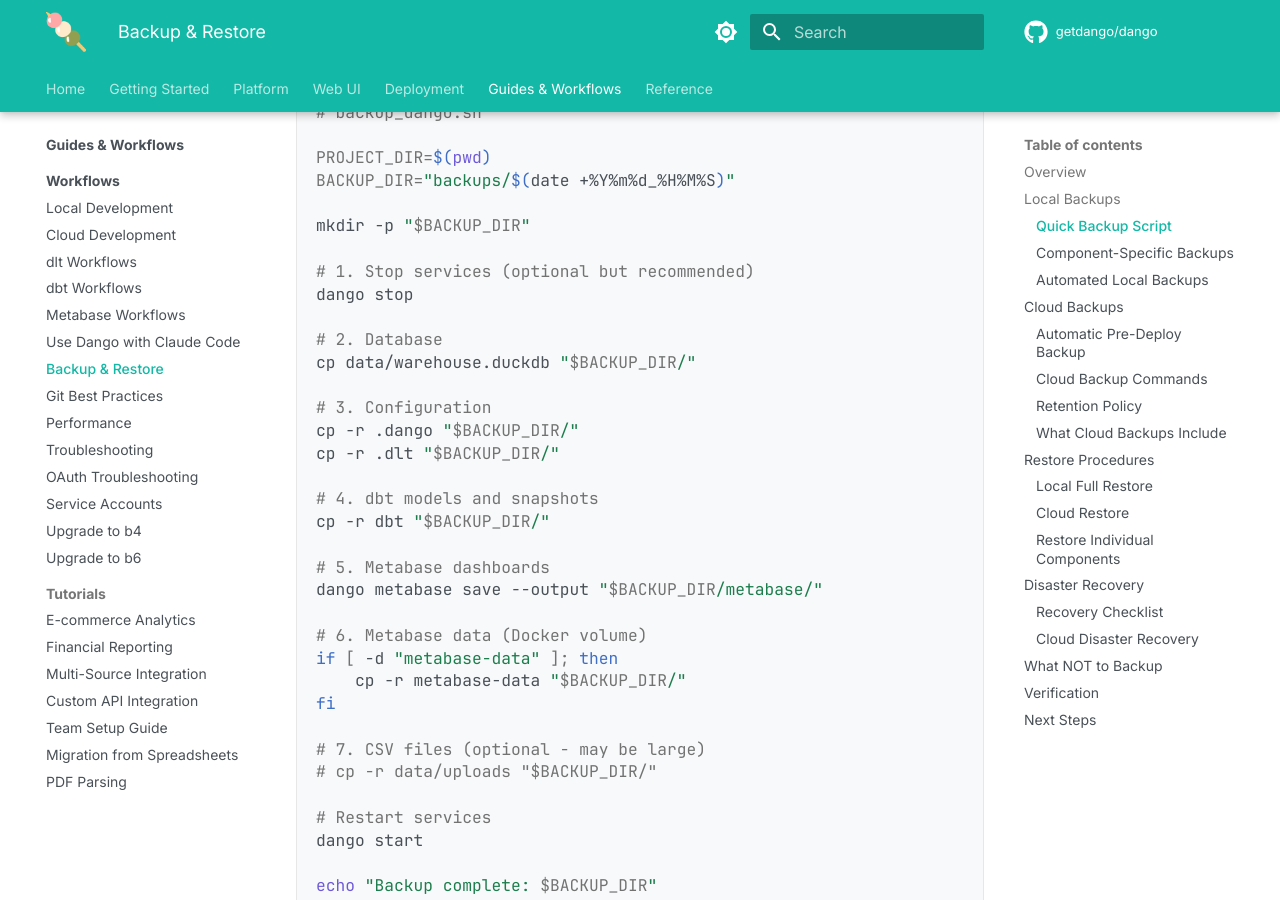
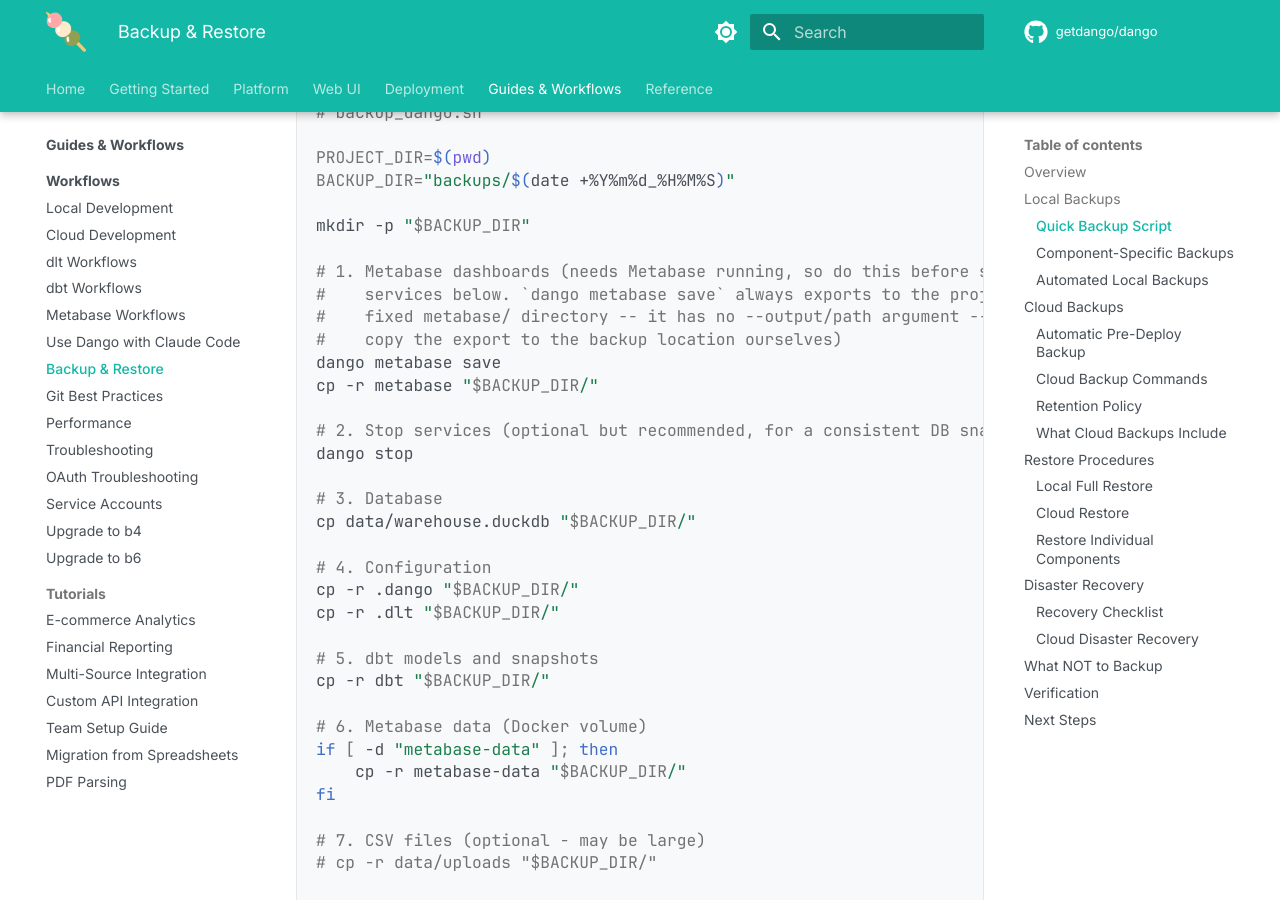
Before and after one commit to getdango/docs, an MkDocs documentation site: the page built from docs/workflows/backup-restore.md, in a window 1280 px wide and 900 px high, scrolled down 1263 px. Built offline with MkDocs 1.6.1 and Material for MkDocs 9.7.7, drawn with Linux system fonts in a browser that asks for light colours; comment, search, counter and statistics services are not loaded; the version menu is left out; some of the changed text lies outside the part shown.

Commit message:
fix: backup-restore docs reference nonexistent --output/--input flags (#53)
1.0.8-Q10: dango metabase save/load never had --output/--input path
arguments (confirmed via git log -p across all commits touching
metabase_cmd.py in the dango repo -- these flags were never built, not
removed). Both commands always operate on the project's fixed metabase/
directory. Rewrites the 4 affected backup/restore sections to use plain
cp/mv around the real save/load calls instead.


Claude-Session: https://claude.ai/code/session_01MyYKvCUZcrvQwMHh1sNWEp

Co-authored-by: Claude Sonnet 5 <noreply@anthropic.com>

````diff
--- a/docs/workflows/backup-restore.md
+++ b/docs/workflows/backup-restore.md
@@ -36,21 +36,25 @@ BACKUP_DIR="backups/$(date +%Y%m%d_%H%M%S)"
 
 mkdir -p "$BACKUP_DIR"
 
-# 1. Stop services (optional but recommended)
+# 1. Metabase dashboards (needs Metabase running, so do this before stopping
+#    services below. `dango metabase save` always exports to the project's
+#    fixed metabase/ directory -- it has no --output/path argument -- so we
+#    copy the export to the backup location ourselves)
+dango metabase save
+cp -r metabase "$BACKUP_DIR/"
+
+# 2. Stop services (optional but recommended, for a consistent DB snapshot)
 dango stop
 
-# 2. Database
+# 3. Database
 cp data/warehouse.duckdb "$BACKUP_DIR/"
 
-# 3. Configuration
+# 4. Configuration
 cp -r .dango "$BACKUP_DIR/"
 cp -r .dlt "$BACKUP_DIR/"
 
-# 4. dbt models and snapshots
+# 5. dbt models and snapshots
 cp -r dbt "$BACKUP_DIR/"
-
-# 5. Metabase dashboards
-dango metabase save --output "$BACKUP_DIR/metabase/"
 
 # 6. Metabase data (Docker volume)
 if [ -d "metabase-data" ]; then
@@ -130,8 +134,9 @@ cp -r dbt backups/dbt_backup/
 #### Metabase Dashboards
 
 ```bash
-# Export dashboards
-dango metabase save --output backups/metabase/
+# Export dashboards (always writes to <project>/metabase/ -- no path argument)
+dango metabase save
+cp -r metabase backups/metabase/
 
 # Full Metabase data (H2 database)
 cp -r metabase-data backups/metabase_backup/
@@ -261,8 +266,11 @@ cp /path/to/backup/warehouse.duckdb data/
 # 5. Start services
 dango start
 
-# 6. Restore Metabase dashboards
-dango metabase load --input /path/to/backup/metabase/
+# 6. Restore Metabase dashboards (dango metabase load always imports from
+#    <project>/metabase/ -- no path argument -- so copy the backed-up
+#    export there first)
+cp -r /path/to/backup/metabase .
+dango metabase load
 
 # 7. Re-enter credentials (secrets.toml)
 # Edit .dlt/secrets.toml with your credentials
@@ -294,8 +302,11 @@ dango stop
 rm -rf metabase-data
 cp -r /path/to/backup/metabase_backup metabase-data
 dango start
-# Or restore from saved dashboards
-dango metabase load --input /path/to/backup/metabase/
+# Or restore from saved dashboard/question exports instead of the raw
+# Docker volume (dango metabase load always imports from <project>/metabase/
+# -- no path argument -- so copy the backed-up export there first)
+cp -r /path/to/backup/metabase .
+dango metabase load
 ```
 
 **dbt Models Only**:
````
